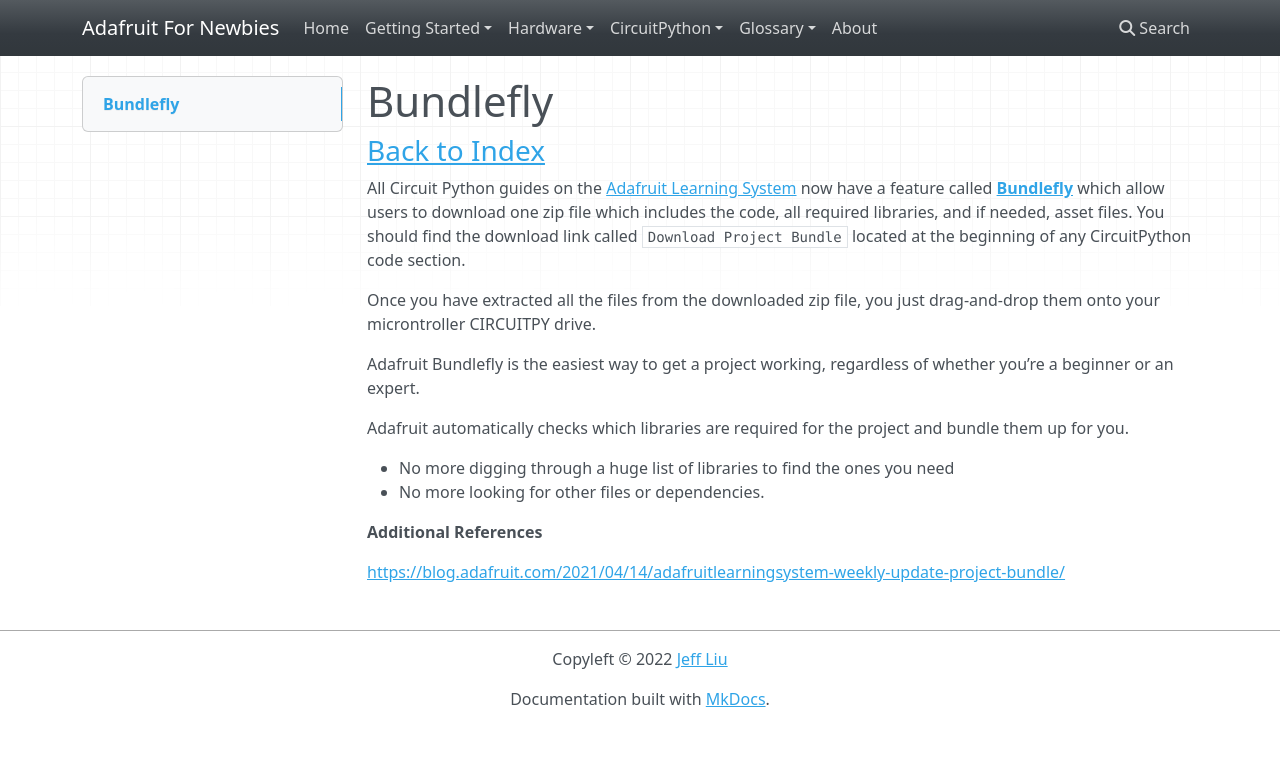
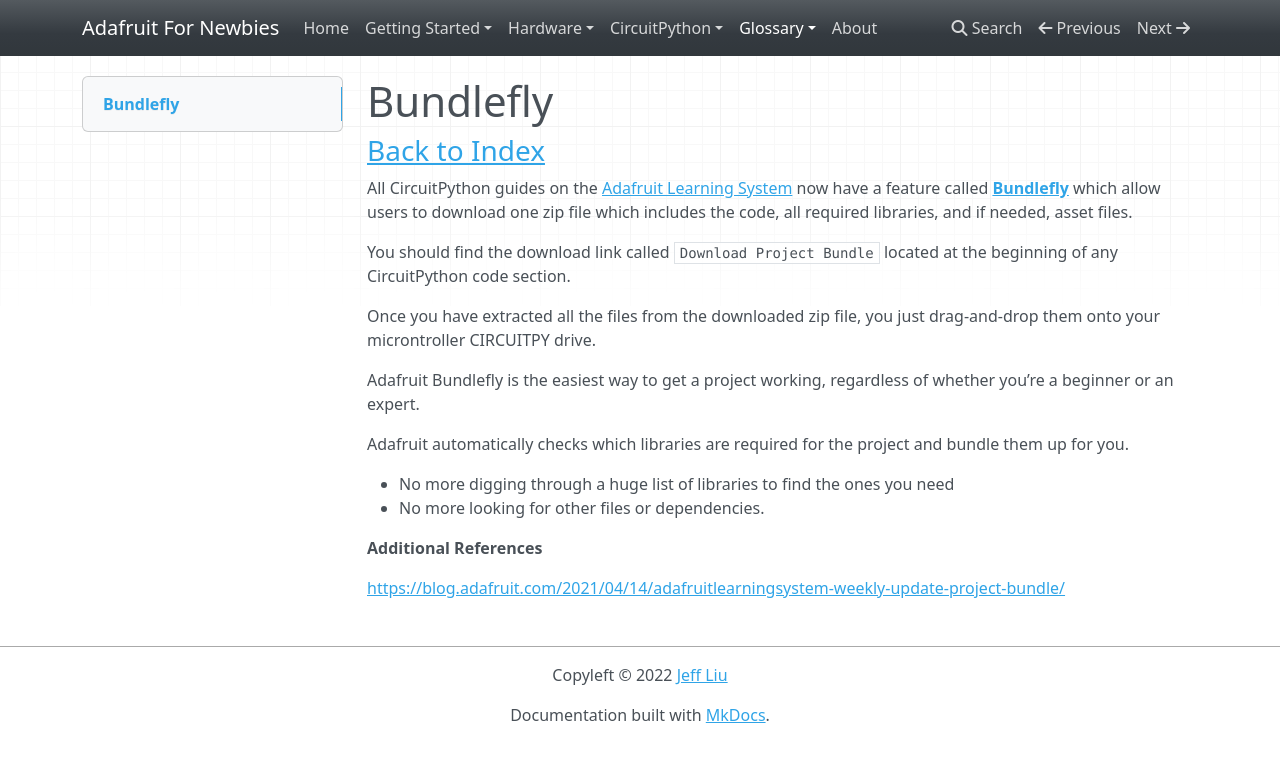
Before and after one commit to jliu70/adafruit.usedgoodies.com, an MkDocs documentation site: the page built from docs/glossary/bundlefly.md, in a window 1280 px wide. Shown: the top 762 px of the page. Built offline with MkDocs 1.6.1, drawn with Linux system fonts in a browser that asks for light colours; nearby versions of some CDN libraries.

Commit message:
updates 2022-02-14

```diff
--- a/docs/glossary/bundlefly.md
+++ b/docs/glossary/bundlefly.md
@@ -5,8 +5,10 @@
 
 
 
-All Circuit Python guides on the [Adafruit Learning System](https://learn.adafruit.com) now have a feature called **[Bundlefly](https://blog.adafruit.com/2021/04/14/adafruitlearningsystem-weekly-update-project-bundle/
-)** which allow users to download one zip file which includes the code, all required libraries, and if needed, asset files. You should find the download link called `Download Project Bundle` located at the beginning of any CircuitPython code section.
+All CircuitPython guides on the [Adafruit Learning System](https://learn.adafruit.com) now have a feature called **[Bundlefly](https://blog.adafruit.com/2021/04/14/adafruitlearningsystem-weekly-update-project-bundle/
+)** which allow users to download one zip file which includes the code, all required libraries, and if needed, asset files.
+
+You should find the download link called `Download Project Bundle` located at the beginning of any CircuitPython code section.
 
 Once you have extracted all the files from the downloaded zip file, you just drag-and-drop them onto your microntroller CIRCUITPY drive.
 
--- a/mkdocs.yml
+++ b/mkdocs.yml
@@ -23,6 +23,7 @@
         - Index: glossary/index.md
         - Adafruit IO: glossary/adafruit_io.md
         - Backpack: glossary/backpack.md
+        - Bundlefly: glossary/bundlefly.md
         - Cape: glossary/cape.md
         - Circuit Playground: glossary/circuit_playground.md
         - Clue: glossary/clue.md
```
Also changed, not shown: docs/circuitpython/installation.md (+1 -1 lines), docs/glossary/microcontroller.md (+1 -10 lines).
